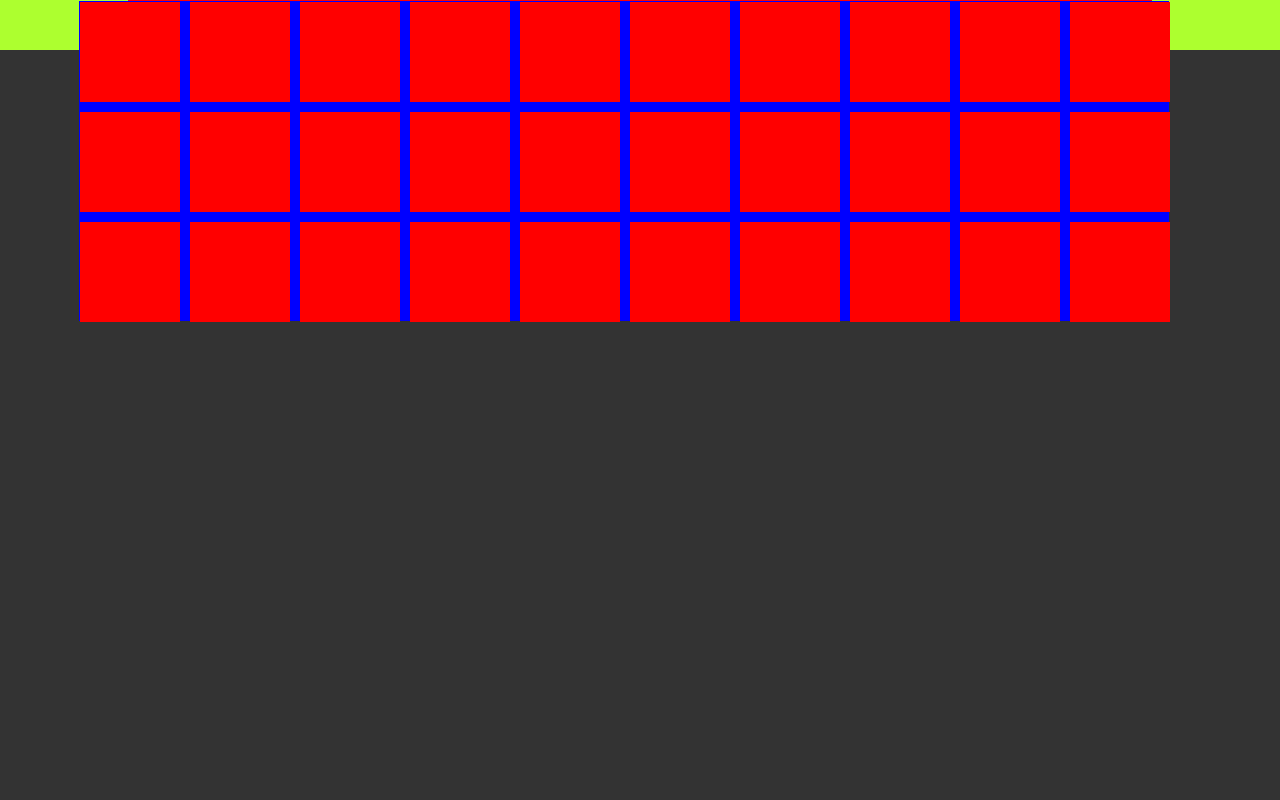
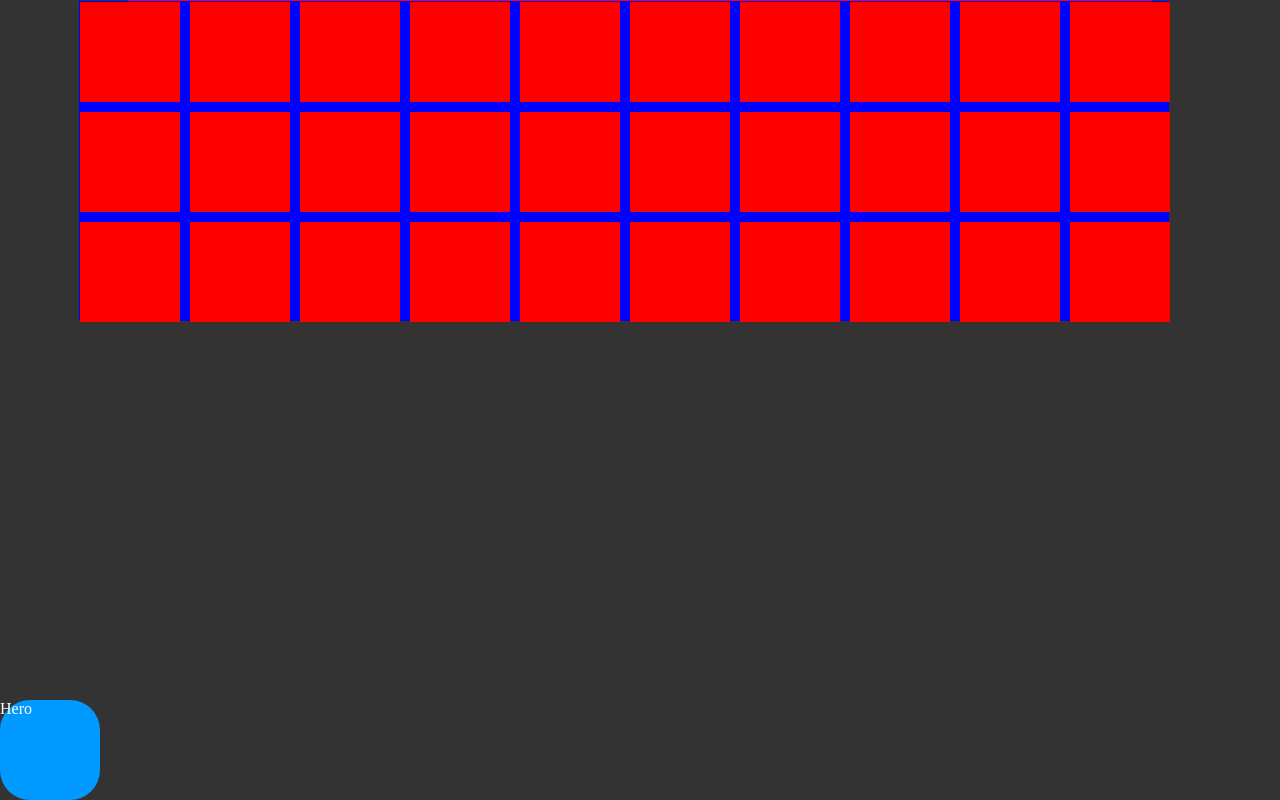
Before and after one commit to andersondavid/react-game-without-canva, a Next.js app: page / in a window 1280 px wide. Built offline with nearby package versions, Linux system fonts and the light colour scheme.

Commit message:
feat: create hero

```diff
--- /dev/null
+++ b/src/pages/components/hero.tsx
@@ -0,0 +1,8 @@
+import React from 'react'
+import styles from './styles/Hero.module.css'
+
+export default function Hero() {
+  return (
+    <div className={styles.hero}>Hero</div>
+  )
+}
--- /dev/null
+++ b/src/pages/components/spawnhero.tsx
@@ -0,0 +1,11 @@
+import React from "react";
+import Hero from "./Hero";
+import styles from "./styles/SpawnHero.module.css";
+
+export default function SpawnHero() {
+  return (
+    <div className={styles.spawnhero}>
+      <Hero />
+    </div>
+  );
+}
--- /dev/null
+++ b/src/pages/components/styles/Hero.module.css
@@ -0,0 +1,8 @@
+.hero {
+  height: 100px;
+  width: 100px;
+  background: #0099ff;
+  border-radius: 30px;
+  bottom: 0;
+  position: absolute;
+}
--- /dev/null
+++ b/src/pages/components/styles/SpawnHero.module.css
@@ -0,0 +1,5 @@
+.spawnhero {
+  height: 100%;
+  width: 100%;
+  position: relative;
+}
--- a/src/pages/index.tsx
+++ b/src/pages/index.tsx
@@ -4,12 +4,13 @@ import Head from "next/head";
 import styles from "@/styles/Home.module.css";
 import { useBulletContext } from "@/api/bulletContext";
 import SpawnBullets from "./components/spawnbullets";import SpawnEnemys from "./components/spawnEnemys";
+import SpawnHero from "./components/spawnhero";
  './components/spawnBullets'
 
 //const inter = Inter({ subsets: ["latin"] });
 
 export default function Home() {
-  const { bulletsList, createBullet } = useBulletContext();
+  const { createBullet } = useBulletContext();
 
   const handleClick = (event: any) => {
     const posX = event.clientX;
@@ -29,7 +30,9 @@ export default function Home() {
           <div className={styles.enemySpace}>
             <SpawnEnemys />
           </div>
-          <div className={styles.heroSpace}></div>
+          <div className={styles.heroSpace}>
+            <SpawnHero />
+          </div>
           <SpawnBullets />
         </div>
       </main>
--- a/src/styles/Home.module.css
+++ b/src/styles/Home.module.css
@@ -10,10 +10,11 @@
 }
 
 .enemySpace {
-  background-color: greenyellow;
   position: relative;
+  height: 50vh;
 }
 
 .heroSpace {
-
+  position: relative;
+  height: 50vh;
 }
```
